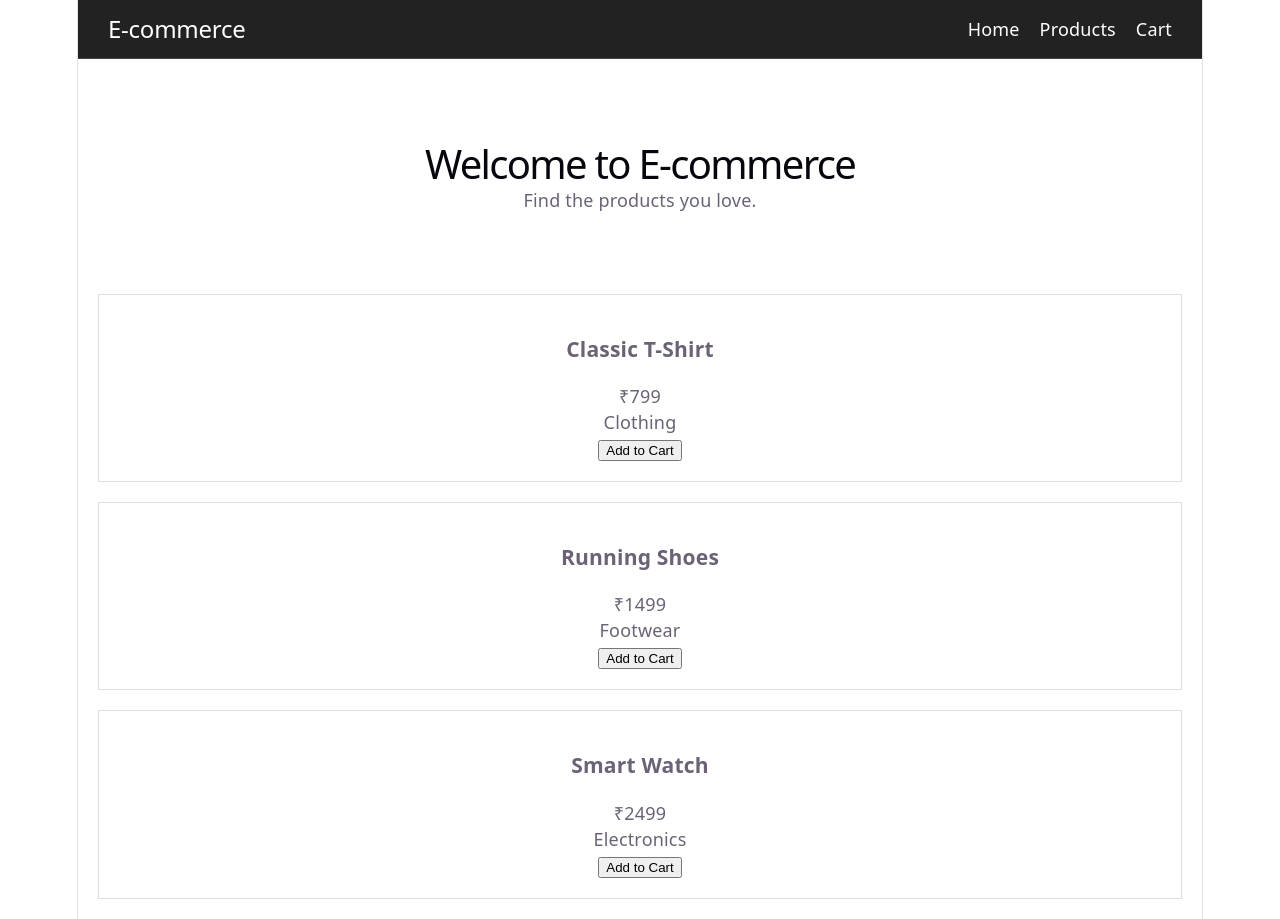
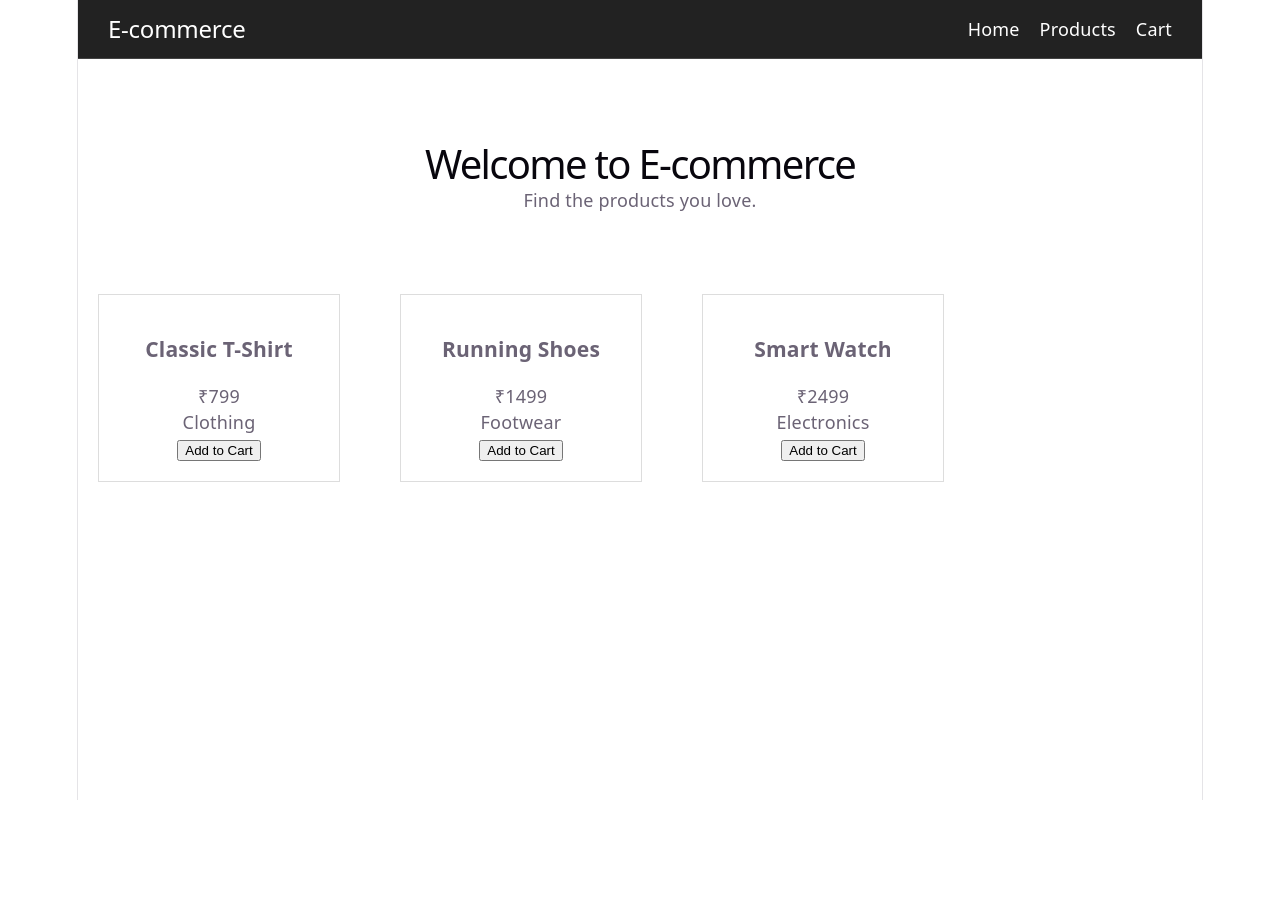
Before and after one commit to abhi12012/e-commerce-react, a React (Vite) app: page / in a window 1280 px wide. After the commit the page ends 800 px from the top, so only its background shows below. Built offline with nearby package versions, Linux system fonts and the light colour scheme.

Commit message:
Improve ProductCard layout

```diff
--- a/src/App.css
+++ b/src/App.css
@@ -57,8 +57,18 @@
 }
 
 
+
+
+
 .product-card {
   border: 1px solid #ddd;
   padding: 20px;
   margin: 20px;
+  width: 200px;
 }
+
+
+.products {
+  display: flex;
+  gap: 20px;
+}
--- a/src/App.jsx
+++ b/src/App.jsx
@@ -15,6 +15,7 @@ function App() {
 
   <Hero />
 
+<div className="products">
   {products.map((product) => {
     return (
       <ProductCard
@@ -23,6 +24,7 @@ function App() {
       />
     )
   })}
+</div>
 
 
 </main>
```
Lines whose indentation alone changed are shown as unchanged.
